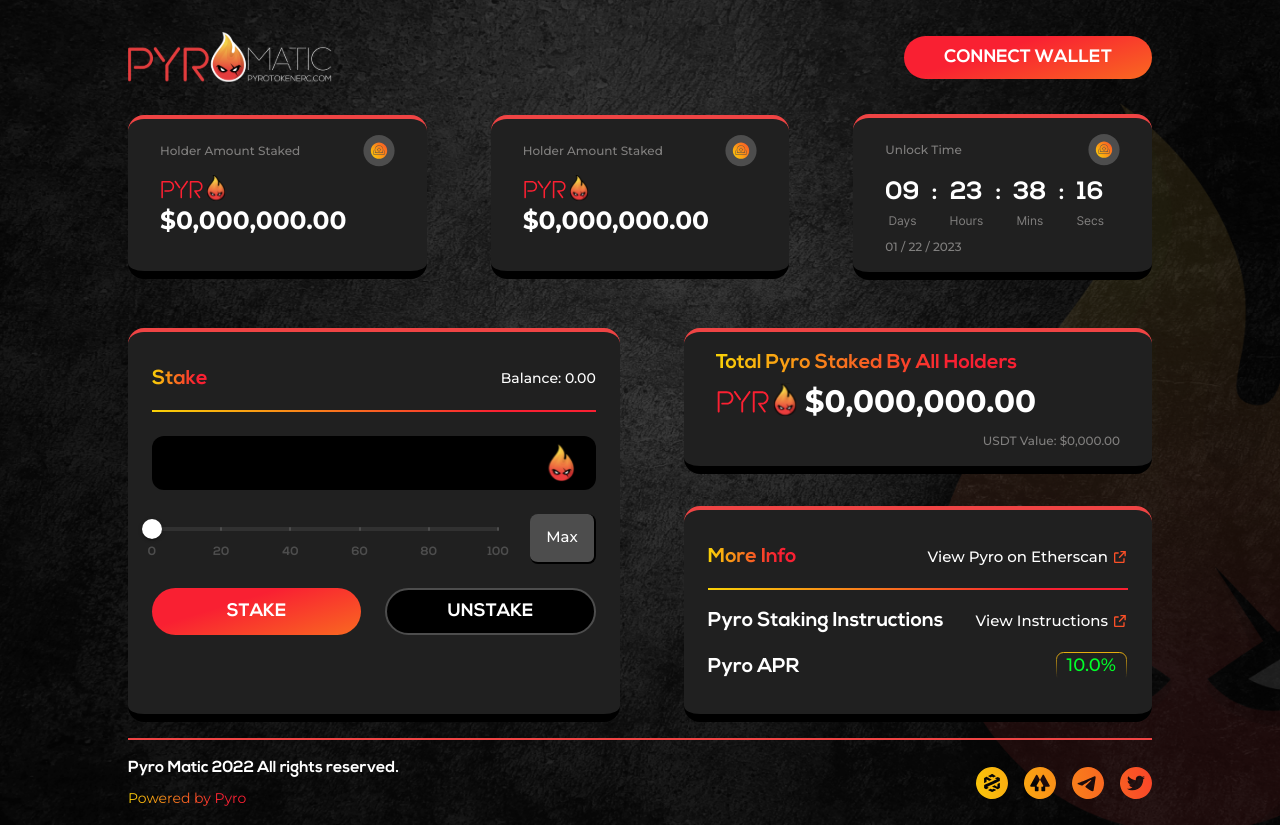
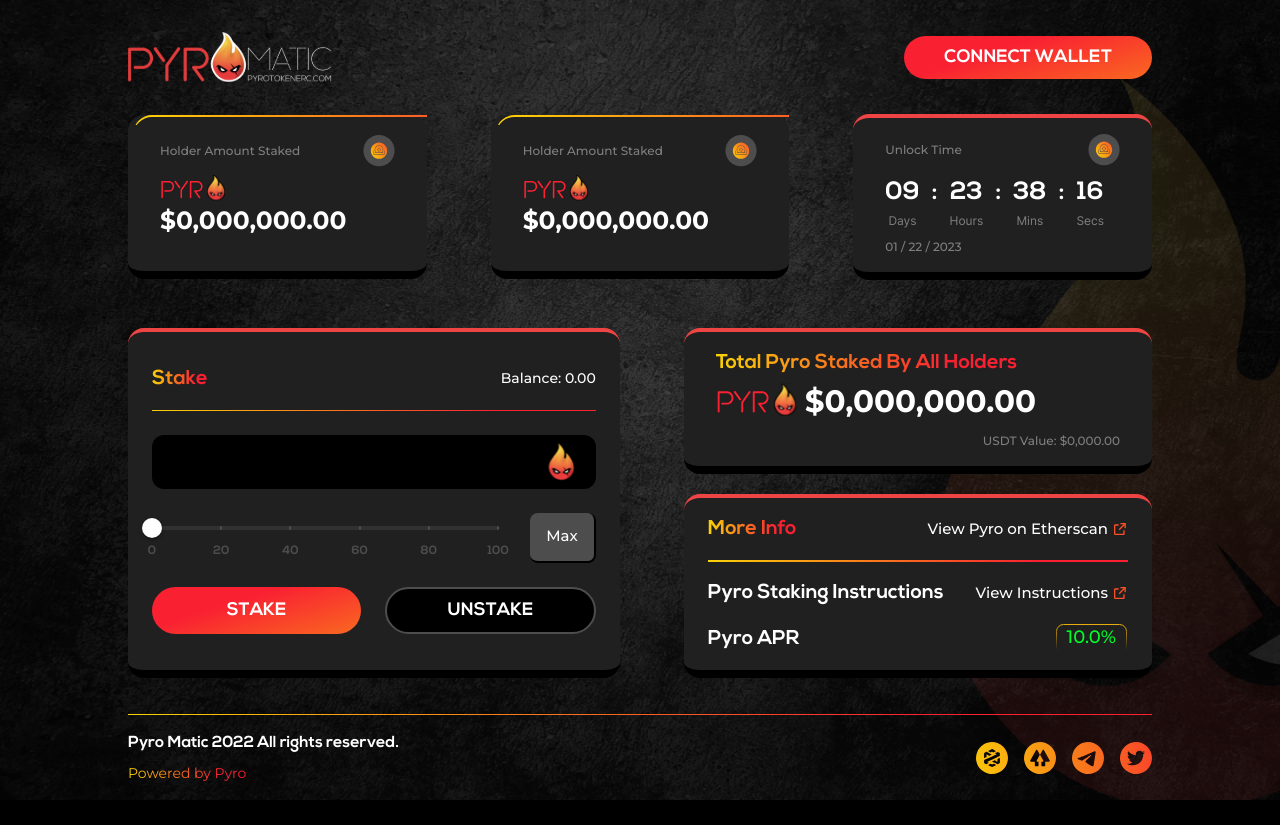
Before and after one commit to jadorks/pyro-staking, a React (Create React App) app: page / in a window 1280 px wide. After the commit the page ends 800 px from the top, so only its background shows below. Built offline with nearby package versions, Linux system fonts and the light colour scheme.

Commit message:
Add custom border

```diff
--- a/public/index.html
+++ b/public/index.html
@@ -24,7 +24,7 @@
       work correctly both with client-side routing and a non-root public URL.
       Learn how to configure a non-root public URL by running `npm run build`.
     -->
-    <title>React App</title>
+    <title>Pyro</title>
   </head>
   <body>
     <noscript>You need to enable JavaScript to run this app.</noscript>
--- a/src/components/DocuBox/docu-box.module.css
+++ b/src/components/DocuBox/docu-box.module.css
@@ -1,5 +1,5 @@
 .container{
-    @apply flex flex-col items-start text-white bg-[#202020] w-full py-8;
+    @apply flex flex-col items-start text-white bg-[#202020] w-full py-4;
     @apply rounded-2xl border-t-red-500 border-t-4 border-b-black border-b-8;
 }
 
--- a/src/components/Footer/footer.module.css
+++ b/src/components/Footer/footer.module.css
@@ -5,7 +5,9 @@
 
 .footer__content{
     @apply flex flex-col items-center md:flex-row justify-between w-full px-4 xl:px-0;
-    @apply border-t-red-500 border-t-2;
+    border-width: 1px 0 0px;
+    border-style: solid;
+    border-image: linear-gradient(90deg, #F9D207 0%, #F92032 78%, #F92032 100%) 1;
 
 }
 
--- a/src/components/InfoBox/info-box.module.css
+++ b/src/components/InfoBox/info-box.module.css
@@ -1,10 +1,26 @@
 .container{
+    position: relative;
     @apply flex flex-col items-start text-white bg-[#202020] w-full lg:w-[22rem] py-4 pb-8;
-    @apply rounded-2xl border-t-red-500 border-t-4 border-b-black border-b-8;
+    @apply rounded-2xl border-b-black border-b-8;
+    border-top: solid 4px transparent;
+}
+
+.container::before{
+    content: "";
+    position: absolute;
+    top: -5px;
+    right: 0;
+    bottom: 0;
+    left: 0;
+    background-image: url("../../assets/images/border-top.svg");
+    background-size: contain;
+    background-repeat: no-repeat;
+    z-index: 1;
 }
 
 .content{
     @apply w-full px-8;
+    z-index:2;
 }
 
 .info__header{
--- a/src/components/Stake/stake.module.css
+++ b/src/components/Stake/stake.module.css
@@ -11,5 +11,5 @@
 }
 
 .content__right{
-    @apply flex flex-col gap-4 lg:gap-8 justify-center items-center lg:justify-between;
+    @apply flex flex-col gap-4 lg:gap-5 justify-center items-center lg:justify-between;
 }
--- a/src/components/StakeWidget/stake-widget.module.css
+++ b/src/components/StakeWidget/stake-widget.module.css
@@ -9,7 +9,7 @@
 
 .stake__header{
     @apply flex justify-between items-center pb-4;
-    border-width: 0 0 2px;
+    border-width: 0 0 1px;
     border-style: solid;
     border-image: linear-gradient(90deg, #F9D207 0%, #F92032 78%, #F92032 100%) 1;
 }
--- a/src/index.css
+++ b/src/index.css
@@ -51,9 +51,7 @@
 
 body {
   margin: 0;
-  font-family: -apple-system, BlinkMacSystemFont, "Segoe UI", "Roboto", "Oxygen",
-    "Ubuntu", "Cantarell", "Fira Sans", "Droid Sans", "Helvetica Neue",
-    sans-serif;
+  background-color: #000000;
   -webkit-font-smoothing: antialiased;
   -moz-osx-font-smoothing: grayscale;
 }
```
Also changed, not shown: src/assets/images/border-top.svg (added).
